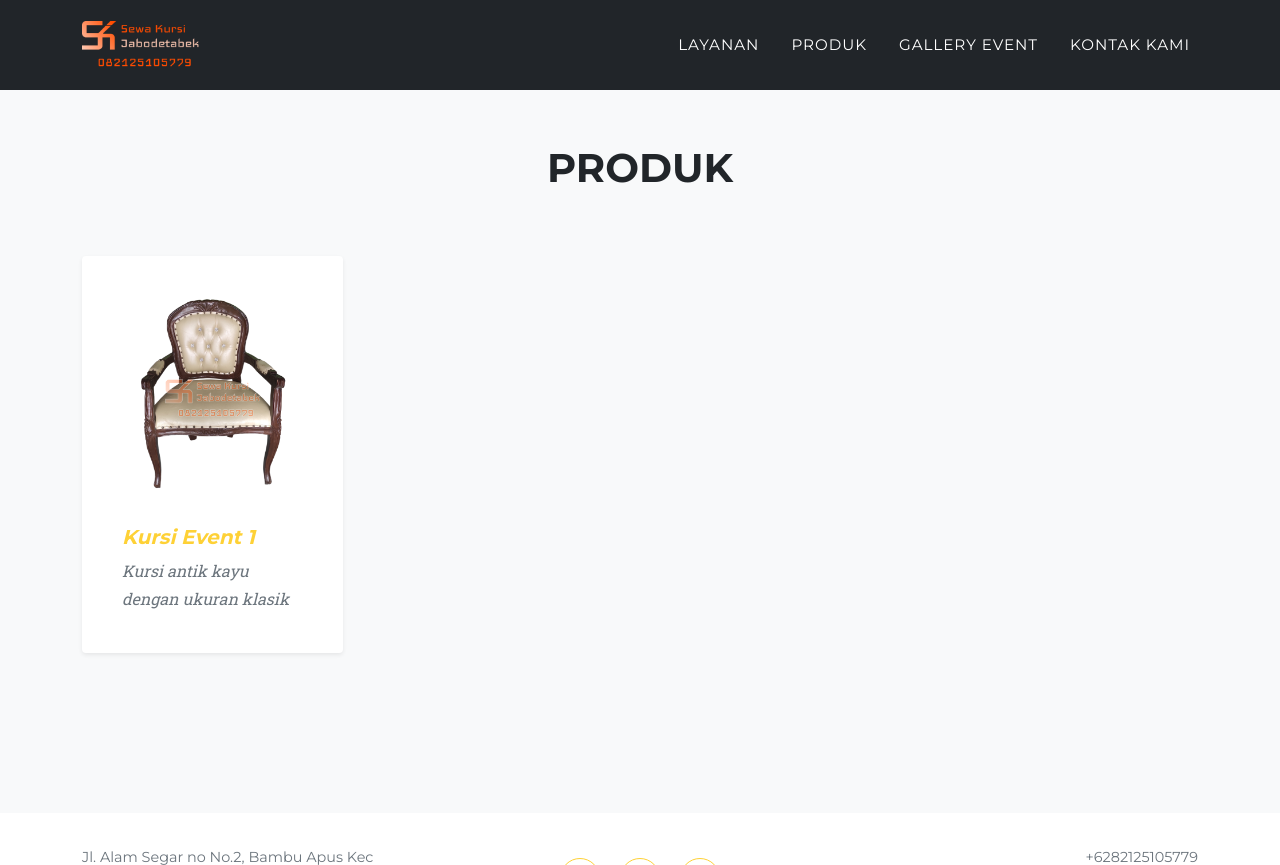
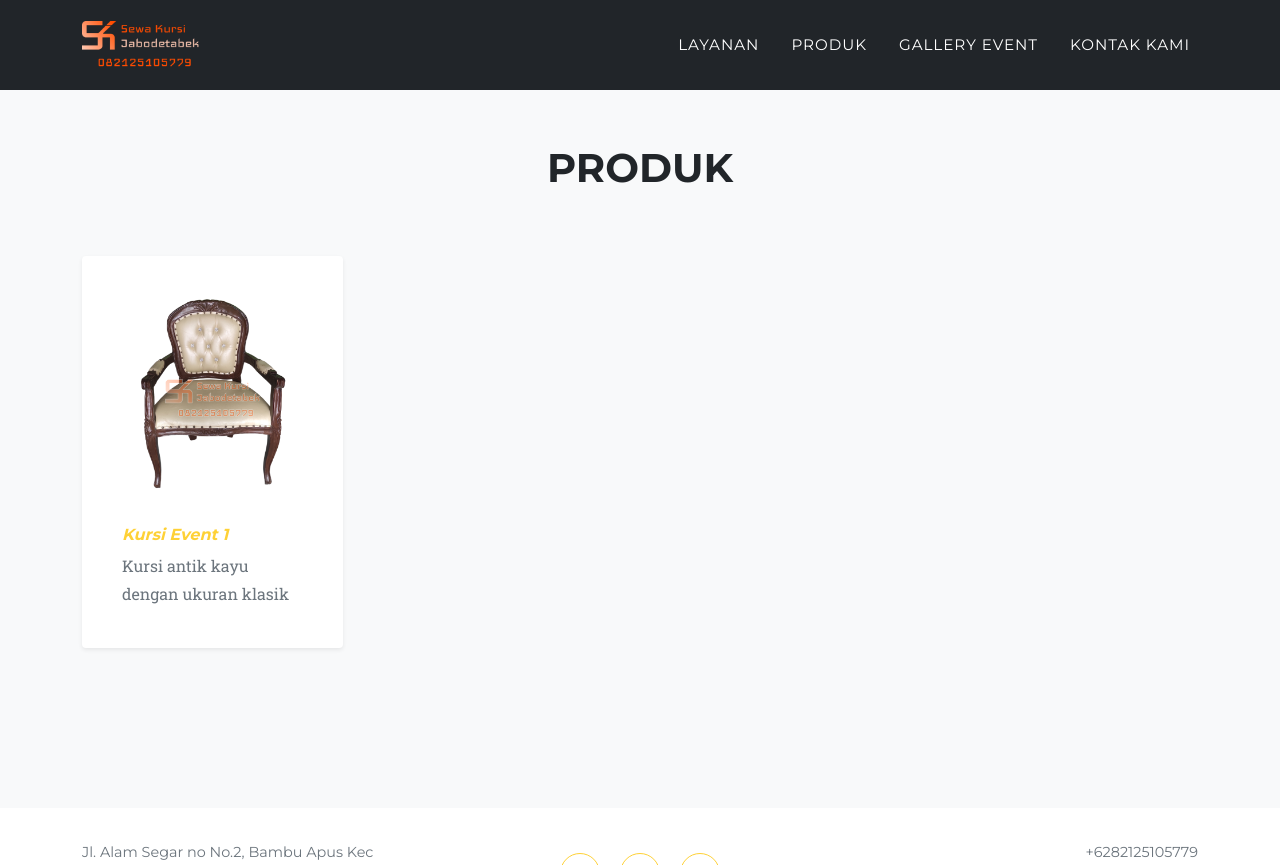
Before and after one commit to ohansyah/sewakursijabodetabek, a PHP site: page /sewakursijabodetabek/categories.php in a window 1280 px wide. Shown: the top 865 px of the page. Run offline with PHP 8.4, Linux system fonts and the light colour scheme; some libraries are stand-ins or nearby versions; some web fonts are replaced.

Commit message:
adjust: product categories

```diff
--- a/categories.php
+++ b/categories.php
@@ -32,8 +32,8 @@
                             <figure class="rounded p-3 bg-white shadow-sm" data-aos="fade-up" data-aos-delay="750">
                                 <img src="<?=$product["image"]?>" alt="" class="w-100 card-img-top">
                                 <figcaption class="p-4 card-img-bottom">
-                                <h2 class="h5 font-weight-bold mb-2 font-italic"><?=$product["heading"]?></h2>
-                                <p class="mb-0 text-small text-muted font-italic"><?=$product["subheading"]?></p>
+                                <h6 class="font-weight-bold mb-2 font-italic"><?=$product["heading"]?></h6>
+                                <p class="mb-0 text-small text-muted"><?=$product["subheading"]?></p>
                                 </figcaption>
                             </figure>
                         </a>
```
